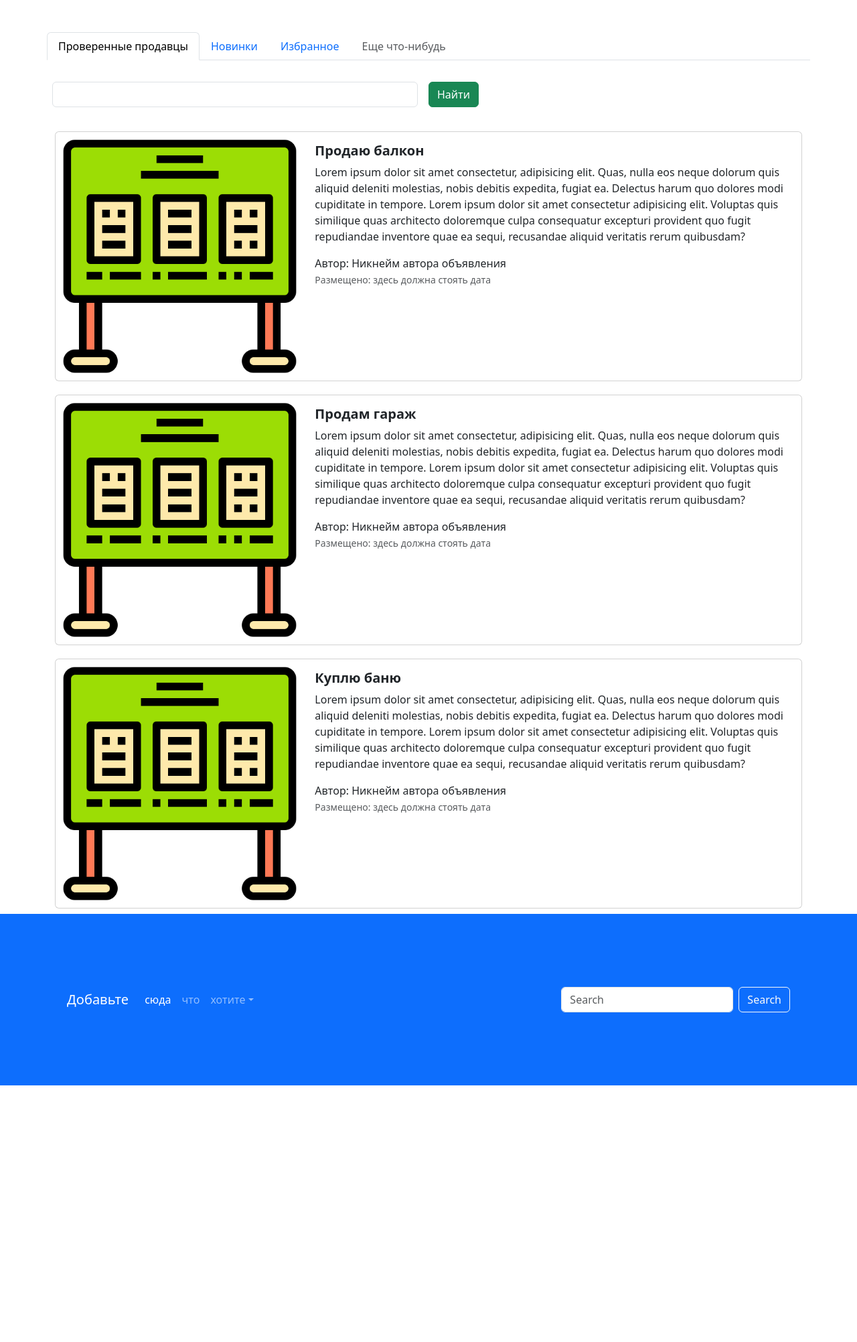
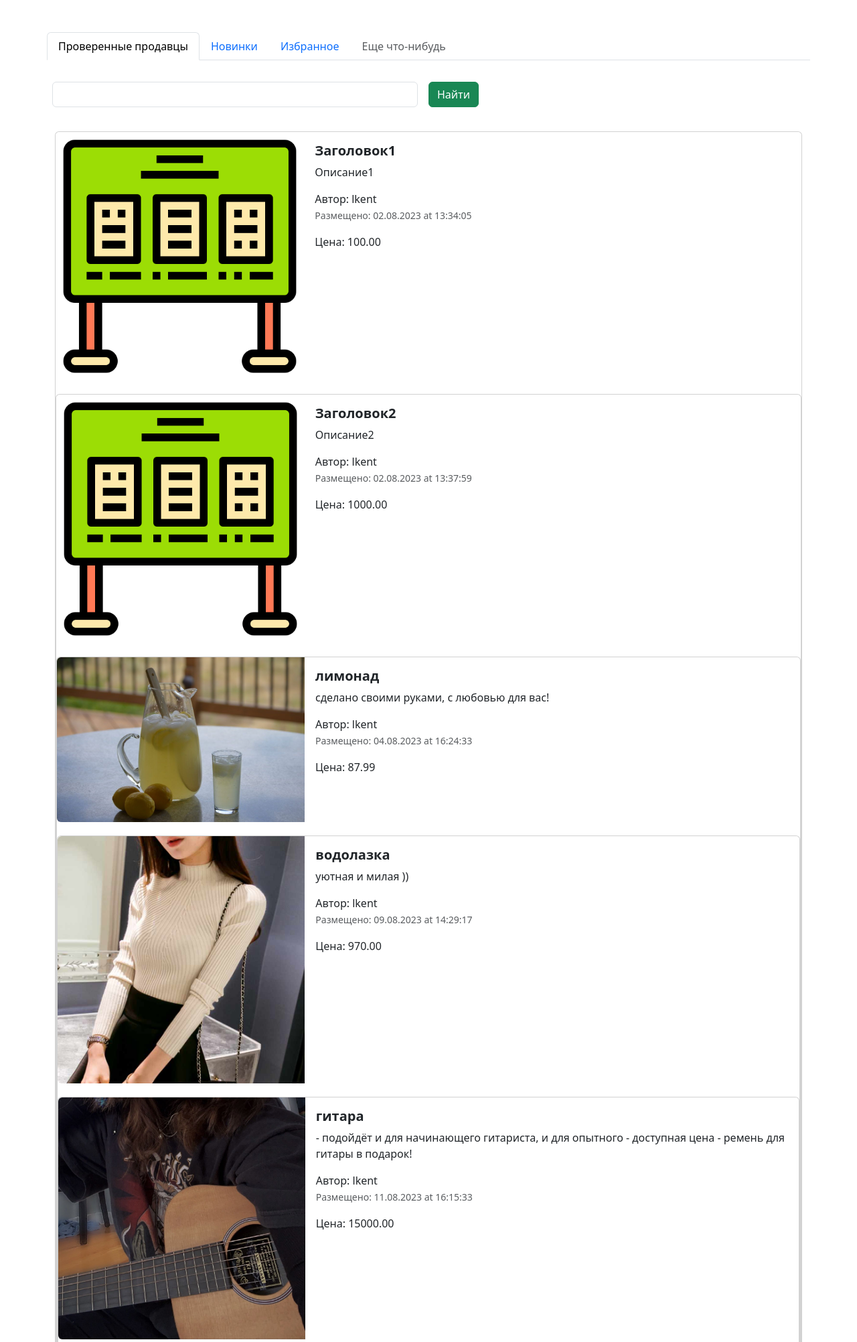
Before and after one commit to MeganLKent/advertisments_project, a Django app: page / in a window 1280 px wide. Shown: the part 700-2703 px from the top of the page at 67% size. Before the commit the page ends 2320 px from the top, so only its background shows below. Run offline with Django 4.2, Linux system fonts and the light colour scheme; data comes from the database, SQL or seed files in the repository; some libraries are stand-ins or nearby versions.

Commit message:
Add files via upload

```diff
--- a/templates/index.html
+++ b/templates/index.html
@@ -17,7 +17,7 @@
     </a>
   </li>
   <li class="nav-item">
-    <a class="nav-link" href="advertisement-post.html">
+    <a class="nav-link" href="{% url 'adv-post' %}">
       <span style="font-weight: bold;">Разместить объявление</span>
     </a>
   </li>
@@ -94,90 +94,35 @@
       </div>
     </form>
   </div>
+  {% for adv in advertisments %}
   <div class="col">
     <div class="card mb-2" style="max-width: 1200px; margin-top: 20px;">
       <div class="row g-0">
         <div class="col-md-4">
           <a href="advertisement.html" class="nav-link">
-            <img src="{% static 'img/pic.png' %}" class="img-fluid rounded-start" alt="Card title">
+            <img src="{% if adv.image %} {{ adv.image.url }} {% else %} {% static 'img/pic.png' %} {% endif %}" class="img-fluid rounded-start" alt="Card title">
           </a>
         </div>
         <div class="col-md-8">
           <div class="card-body">
             <h5 class="card-title">
-              <a href="advertisement.html" class="nav-link"><strong>Продаю балкон</strong></a>
+              <a href="advertisement.html" class="nav-link"><strong>{{ adv.title }}</strong></a>
             </h5>
             <a href="advertisement.html" class="nav-link">
               <p class="card-text">
-                Lorem ipsum dolor sit amet consectetur, adipisicing elit. Quas, nulla eos neque dolorum quis aliquid
-                deleniti molestias, nobis debitis expedita, fugiat ea. Delectus harum quo dolores modi cupiditate in
-                tempore. Lorem ipsum dolor sit amet consectetur adipisicing elit. Voluptas quis similique quas
-                architecto doloremque culpa consequatur excepturi provident quo fugit repudiandae inventore quae ea
-                sequi, recusandae aliquid veritatis rerum quibusdam?
+                {{ adv.description }}
               </p>
-              <span>Автор: Никнейм автора объявления</span>
-              <p class="card-text"><small class="text-muted">Размещено: здесь должна стоять дата</small></p>
+              <span>Автор: {{ adv.user }}</span>
+              <p class="card-text"><small class="text-muted">Размещено: {{ adv.created_date }}</small></p>
+              <span>Цена: {{ adv.price }}</span>
             </a>
           </div>
         </div>
       </div>
+      {% endfor %}
     </div>
-    <div class="card mb-2" style="max-width: 1200px; margin-top: 20px;">
-      <div class="row g-0">
-        <div class="col-md-4">
-          <a href="advertisement.html" class="nav-link">
-            <img src="{% static 'img/pic.png' %}" class="img-fluid rounded-start" alt="Card title">
-          </a>
-        </div>
-        <div class="col-md-8">
-          <div class="card-body">
-            <h5 class="card-title">
-              <a href="advertisement.html" class="nav-link"><strong>Продам гараж</strong></a>
-            </h5>
-            <a href="advertisement.html" class="nav-link">
-              <p class="card-text">
-                Lorem ipsum dolor sit amet consectetur, adipisicing elit. Quas, nulla eos neque dolorum quis aliquid
-                deleniti molestias, nobis debitis expedita, fugiat ea. Delectus harum quo dolores modi cupiditate in
-                tempore. Lorem ipsum dolor sit amet consectetur adipisicing elit. Voluptas quis similique quas
-                architecto doloremque culpa consequatur excepturi provident quo fugit repudiandae inventore quae ea
-                sequi, recusandae aliquid veritatis rerum quibusdam?
-              </p>
-              <span>Автор: Никнейм автора объявления</span>
-              <p class="card-text"><small class="text-muted">Размещено: здесь должна стоять дата</small></p>
-            </a>
-          </div>
-        </div>
-      </div>
-    </div>
-    <div class="card mb-2" style="max-width: 1200px; margin-top: 20px;">
-      <div class="row g-0">
-        <div class="col-md-4">
-          <a href="advertisement.html" class="nav-link">
-            <img src="{% static 'img/pic.png' %}" class="img-fluid rounded-start" alt="Card title">
-          </a>
-        </div>
-        <div class="col-md-8">
-          <div class="card-body">
-            <h5 class="card-title">
-              <a href="advertisement.html" class="nav-link"><strong>Куплю баню</strong></a>
-            </h5>
-            <a href="advertisement.html" class="nav-link">
-              <p class="card-text">
-                Lorem ipsum dolor sit amet consectetur, adipisicing elit. Quas, nulla eos neque dolorum quis aliquid
-                deleniti molestias, nobis debitis expedita, fugiat ea. Delectus harum quo dolores modi cupiditate in
-                tempore. Lorem ipsum dolor sit amet consectetur adipisicing elit. Voluptas quis similique quas
-                architecto doloremque culpa consequatur excepturi provident quo fugit repudiandae inventore quae ea
-                sequi, recusandae aliquid veritatis rerum quibusdam?
-              </p>
-              <span>Автор: Никнейм автора объявления</span>
-              <p class="card-text"><small class="text-muted">Размещено: здесь должна стоять дата</small></p>
-            </a>
-          </div>
-        </div>
-      </div>
-    </div>
-  </div>
-</div>
+
+
 <footer style="padding: 100px;" class="bg-primary">
   <nav class="navbar navbar-expand-sm navbar-dark">
     <a class="navbar-brand" href="#">Добавьте</a>
--- a/templates/top-sellers.html
+++ b/templates/top-sellers.html
@@ -17,7 +17,7 @@
       </a>
     </li>
     <li class="nav-item">
-      <a class="nav-link" href="advertisement-post.html">
+      <a class="nav-link" href="{% url 'adv-post' %}">
         <span style="font-weight: bold;">Разместить объявление</span>
       </a>
     </li>
```
Also changed, not shown: templates/advertisement-post.html (+4 -39 lines).
